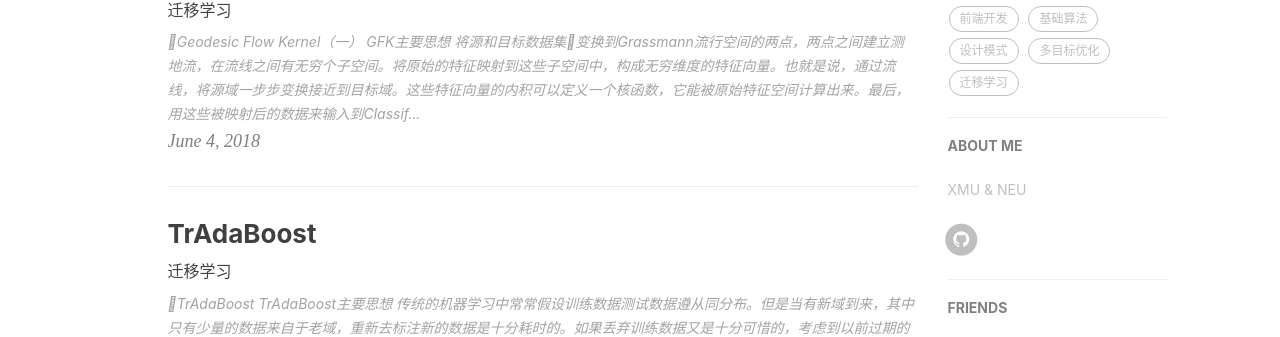
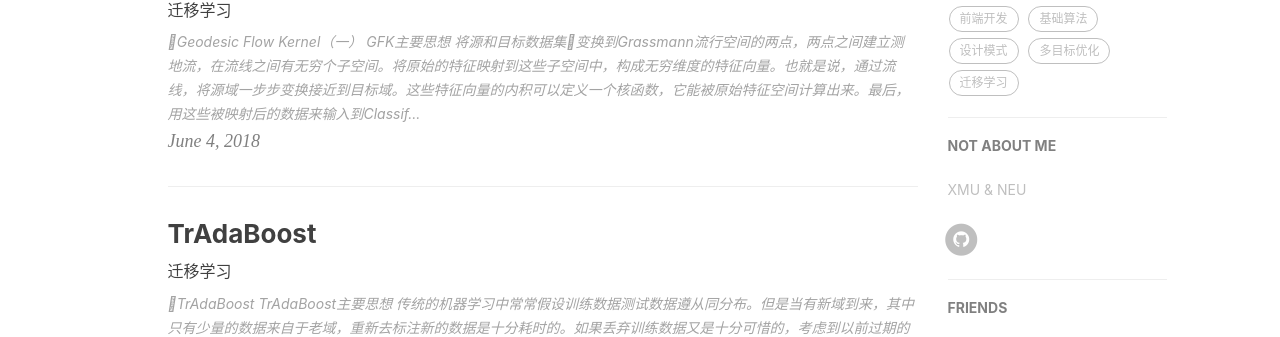
Before and after one commit to Zhenzhong-WANG/Zhenzhong-WANG.github.io, a Jekyll site: the page built from index.html, in a window 1280 px wide and 900 px high, scrolled down 354 px. Shown: the part 123-460 px from the top of the window. Built offline with Jekyll 4.4.1, drawn with Linux system fonts in a browser that asks for light colours; nearby versions of some CDN libraries; formulas are drawn with MathJax 3; the list of posts is cut into pages by our own code; comment, search, counter and statistics services are not loaded.

Commit message:
redirect some pages

```diff
--- a/_layouts/page.html
+++ b/_layouts/page.html
@@ -109,7 +109,7 @@
 
                 <!-- Short About -->
                 <section class="visible-md visible-lg">
-                    <hr><h5><a href="{{'/about/' | prepend: site.baseurl }}">ABOUT ME</a></h5>
+                    <hr><h5><a href="{{'/notaboutme/' | prepend: site.baseurl }}">NOT ABOUT ME</a></h5>
                     <div class="short-about">
                         {% if site.sidebar-avatar %}
                             <img src="{{site.sidebar-avatar}}" />
```
